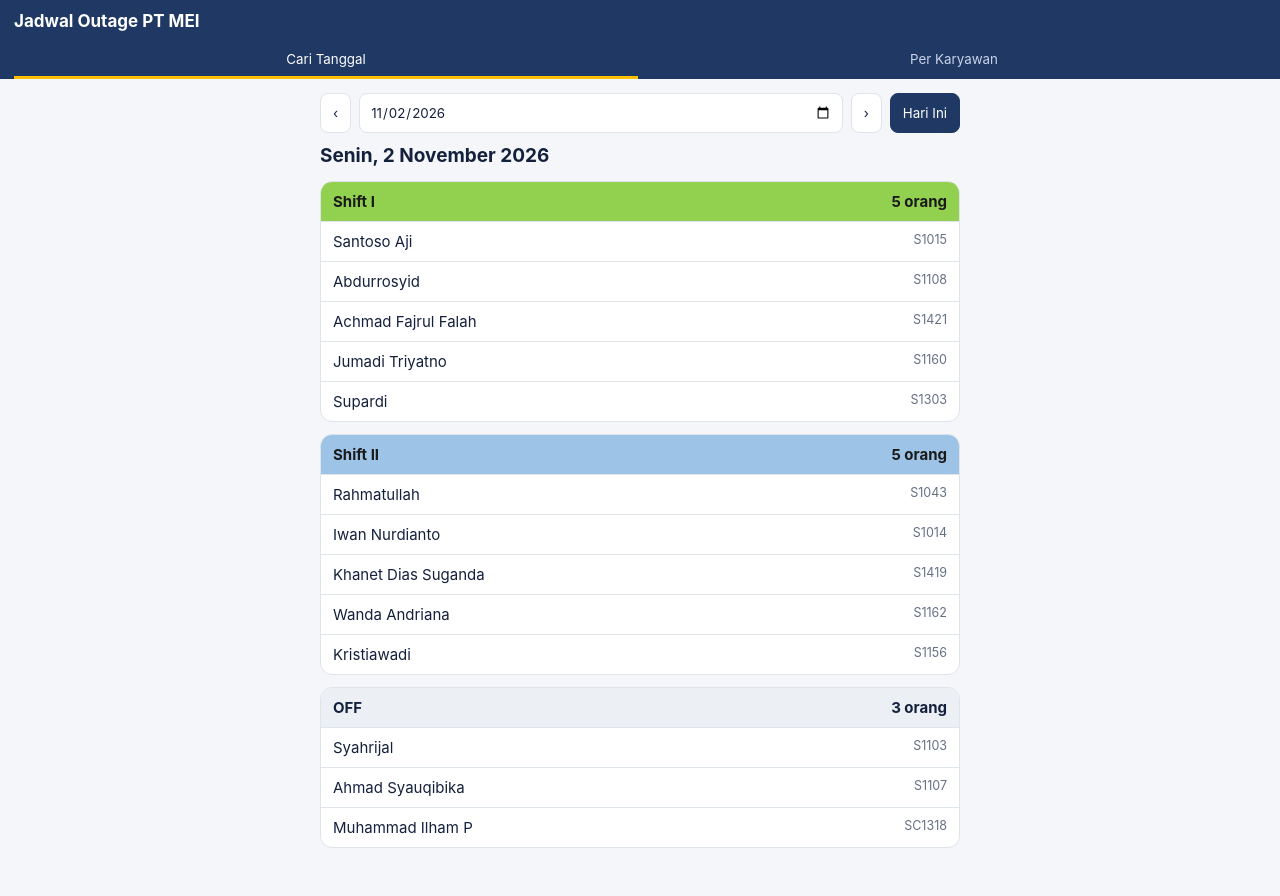
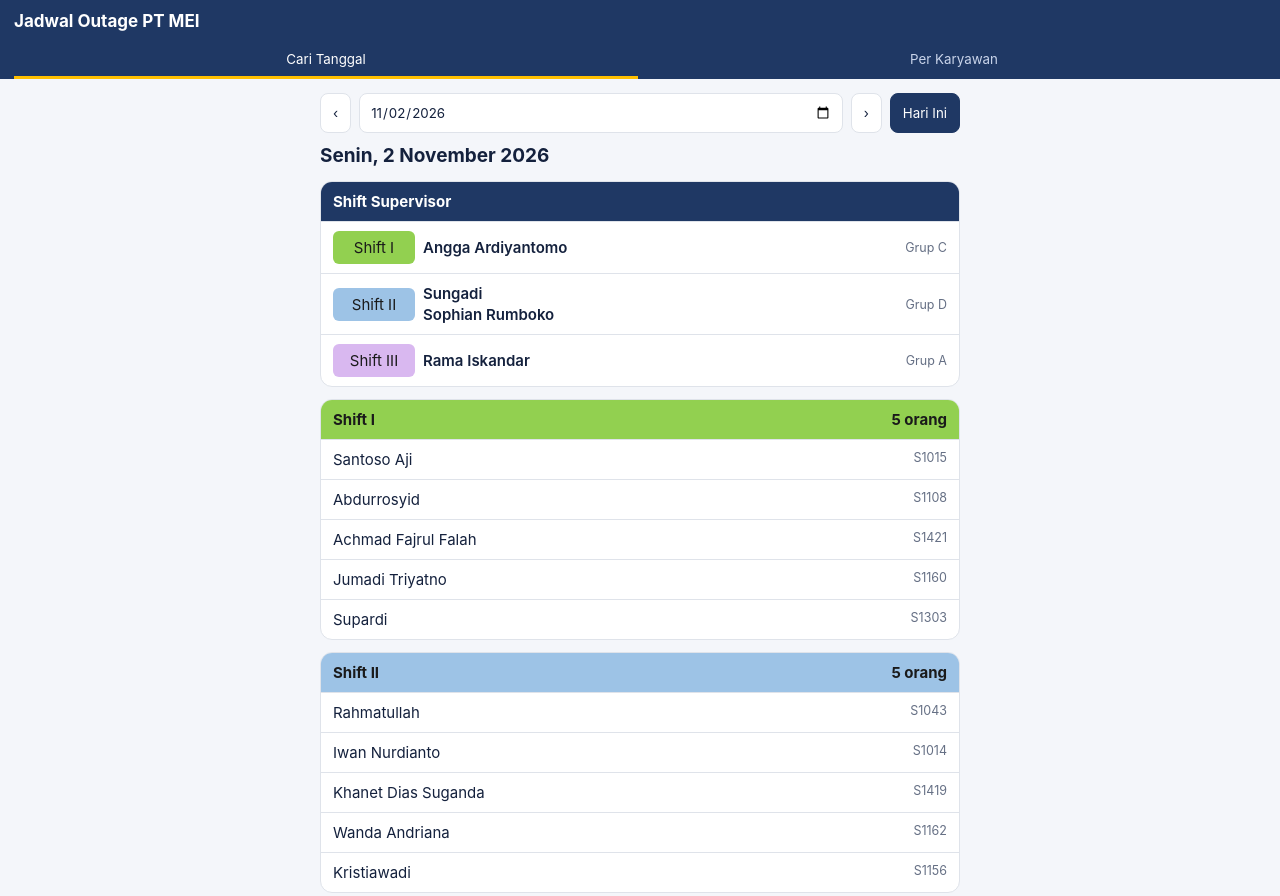
Before and after one commit to nabielariansyah/team-outage-mei, a plain HTML site: page index.html in a window 1280 px wide. Shown: the top 896 px of the page. Before the commit the page ends 874 px from the top, so only its background shows below. Drawn offline with Linux system fonts and the light colour scheme.

Commit message:
Add files via upload

```diff
--- a/index.html
+++ b/index.html
@@ -52,6 +52,10 @@ table{border-collapse:separate;border-spacing:3px;font-size:12px}
 th{font-weight:600;color:var(--mut);padding:0 4px}
 .chip{border:0;border-radius:6px;min-width:34px;padding:7px 2px;font:700 12px inherit;font-family:inherit}
 .hide{display:none}
+.sec.sup h3{background:var(--hd);color:#fff}
+.su{align-items:center}
+.su .chip{flex:0 0 78px;text-align:center;padding:6px 2px}
+.su .nm{flex:1;font-weight:600}
 </style>
 </head>
 <body>
@@ -64,7 +68,8 @@ th{font-weight:600;color:var(--mut);padding:0 4px}
 const DEF={start:"2026-11-01",
 emp:[["S1015","Santoso Aji","C","A"],["S1043","Rahmatullah","A","B"],["S1103","Syahrijal","B","A"],["S1014","Iwan Nurdianto","C","B"],["S1108","Abdurrosyid","D","A"],["S1419","Khanet Dias Suganda","D","B"],["S1421","Achmad Fajrul Falah","A","A"],["S1162","Wanda Andriana","A","B"],["S1160","Jumadi Triyatno","C","A"],["S1107","Ahmad Syauqibika","B","B"],["S1303","Supardi","A","A"],["S1156","Kristiawadi","D","B"],["SC1318","Muhammad Ilham P","B","B"]].map(a=>({nik:a[0],nama:a[1],gs:a[2],go:a[3]})),
 shift:{A:"III III OFF OFF I I II II".split(" "),B:"OFF OFF I I II II III III".split(" "),C:"I I II II III III OFF OFF".split(" "),D:"II II III III OFF OFF I I".split(" ")},
-out:{A:"I I I II II II II I I I I II II II".split(" "),B:"II II II I I I I II II II II I I I".split(" ")}};
+out:{A:"I I I II II II II I".split(" "),B:"II II II I I I I II".split(" ")},
+sup:{A:["Rama Iskandar"],B:["Akhmad Bintang D","M Fitra Riantono"],C:["Angga Ardiyantomo"],D:["Sungadi","Sophian Rumboko"]}};
 const clone=o=>JSON.parse(JSON.stringify(o));
 const S=clone(DEF);
 const DN=["Minggu","Senin","Selasa","Rabu","Kamis","Jumat","Sabtu"];
@@ -82,9 +87,15 @@ function status(e,t){const i=Math.round((t-parse(S.start))/864e5),sh=S.shift[e.g
 let tab="cari",sel=todayT(),ci=0,mon=Date.UTC(new Date(sel).getUTCFullYear(),new Date(sel).getUTCMonth(),1);
 const TABS=[["cari","Cari Tanggal"],["jadwal","Per Karyawan"]];
 
+function supOn(k){const i=Math.round((sel-parse(S.start))/864e5),g=Object.keys(S.shift).find(x=>S.shift[x][mod(i,S.shift[x].length)]===k);
+ return g?{g,n:(S.sup&&S.sup[g])||[]}:null}
+function vSup(){
+ return `<div class="sec sup"><h3><span>Shift Supervisor</span></h3><ul>`+[["I","Shift I"],["II","Shift II"],["III","Shift III"]].map(([k,l])=>{const r=supOn(k);
+  return `<li class="su"><span class="chip s-${k}">${l}</span><span class="nm">${r&&r.n.length?r.n.map(esc).join("<br>"):"-"}</span><small>${r?"Grup "+r.g:""}</small></li>`}).join("")+`</ul></div>`}
 function vCari(){
  let h=`<div class="bar"><button class="btn" data-step="-1">‹</button><input type="date" id="d" value="${iso(sel)}"><button class="btn" data-step="1">›</button><button class="btn pri" data-today>Hari Ini</button></div>`;
  h+=`<div class="date">${fmt(sel)}</div>`;
+ h+=vSup();
  if(sel<R0||sel>R1)h+=`<p class="mut">Di luar periode 1 Nov 2026 – 31 Okt 2027; pola tetap diteruskan.</p>`;
  [["I","Shift I"],["II","Shift II"],["OFF","OFF"]].forEach(([k,l])=>{
   const a=S.emp.filter(e=>status(e,sel)===k);
```
